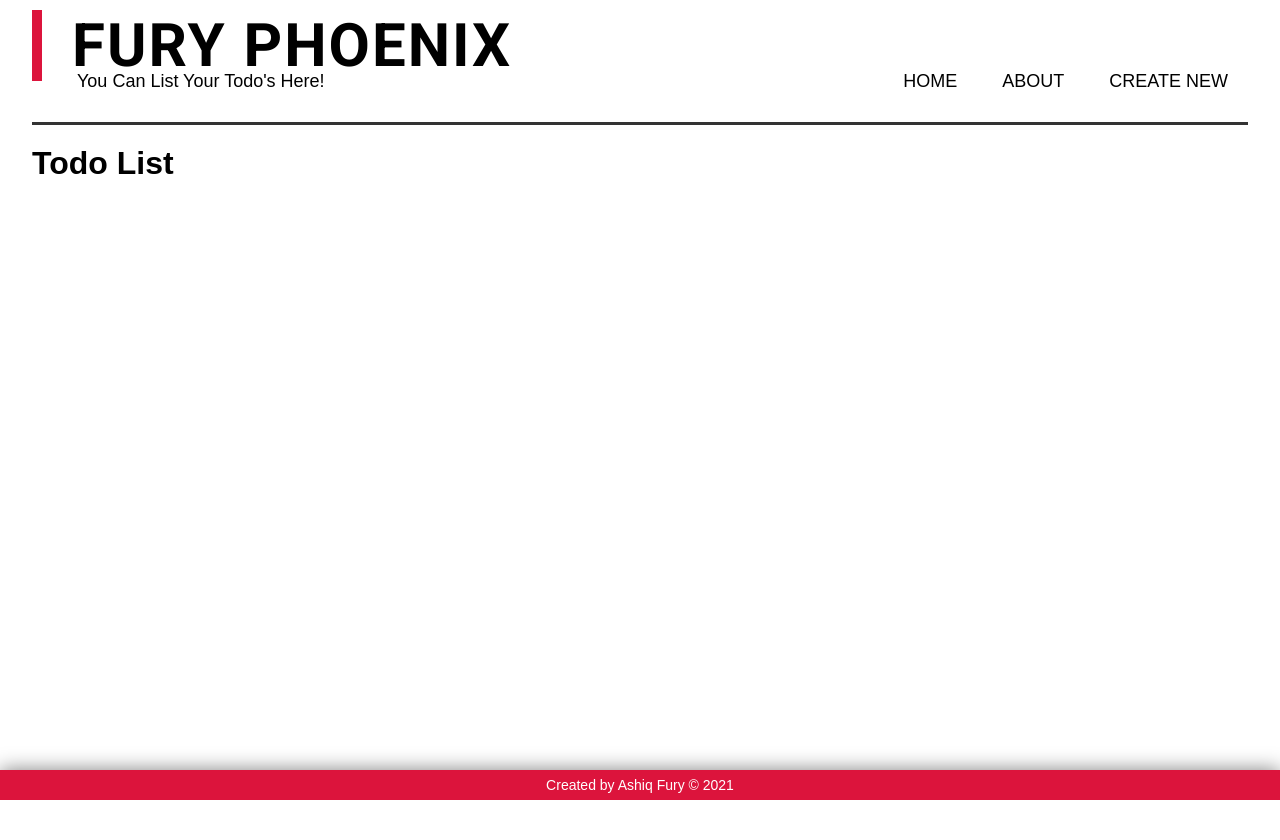
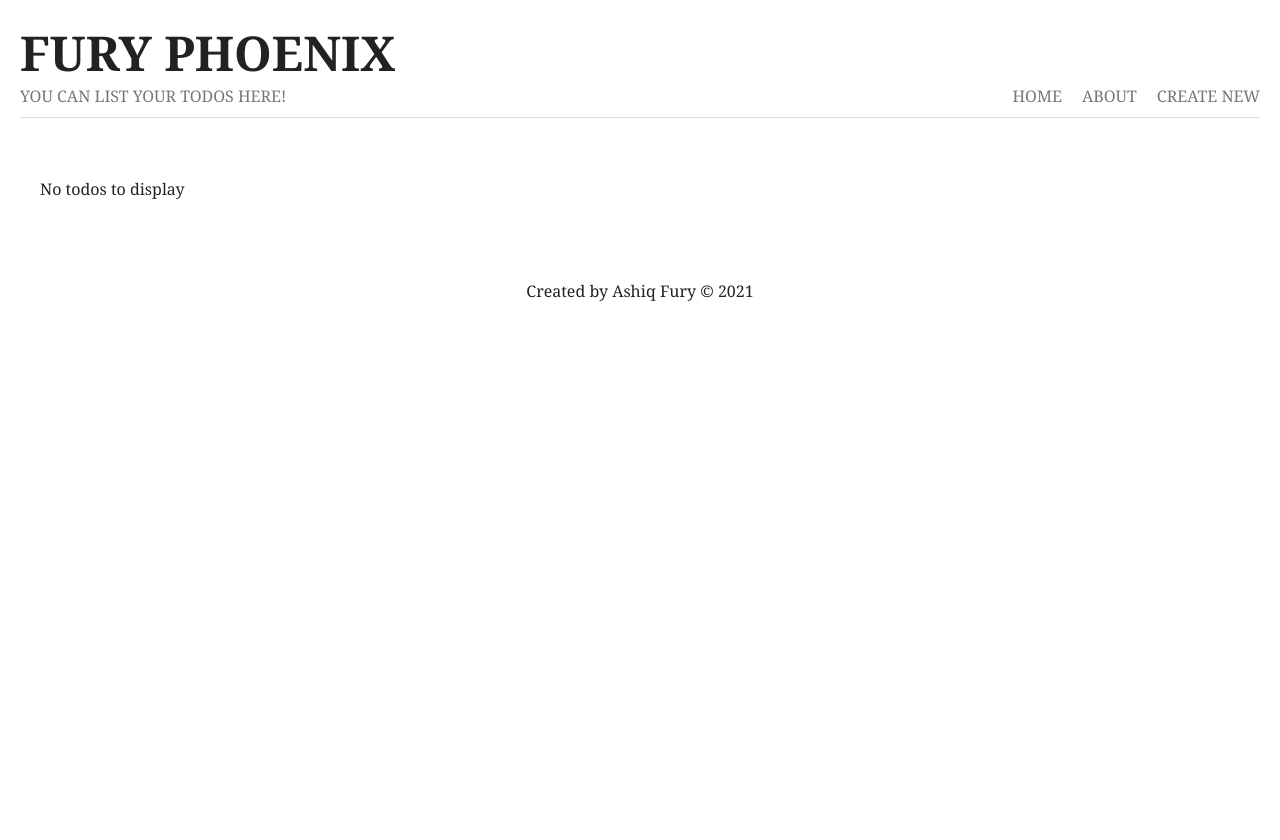
Before and after one commit to ashiqfury/Todo-App-Express, a Node server app: page /todo in a window 1280 px wide. Before the commit the page ends 800 px from the top, so only its background shows below. Run offline with Node 20, Linux system fonts and the light colour scheme; data that the repository does not hold is empty; some libraries are stand-ins or nearby versions.

Commit message:
Completed front end part

```diff
--- /dev/null
+++ b/public/completed.js
@@ -0,0 +1 @@
+const titles = document.querySelector('')
--- a/public/style.css
+++ b/public/style.css
@@ -1,99 +1,124 @@
-@import url('https://fonts.googleapis.com/css2?family=Kaushan+Script&family=Roboto:ital,wght@0,100;0,300;0,400;0,500;0,700;0,900;1,100;1,300;1,400;1,500;1,700;1,900&display=swap');
-
-* {
+@import url('https://fonts.googleapis.com/css2?family=Noto+Serif:wght@400;700&display=swap');
+body {
+	max-width: 1200px;
+	margin: 20px auto;
+	padding: 0 20px;
+	font-family: 'Noto Serif', serif;
+	height: 100vh;
+	max-width: 100%;
+}
+p,
+h1,
+h2,
+h3,
+a,
+ul {
 	margin: 0;
 	padding: 0;
-	box-sizing: border-box;
-	font-family: 'Poppins', sans-serif;
+	text-decoration: none;
+	color: #222;
 }
-body {
-	width: 95%;
-	min-height: 100vh;
-	height: 100%;
-	font-size: 100%;
+nav {
+	display: flex;
+	justify-content: space-between;
+	margin-bottom: 60px;
+	padding-bottom: 10px;
+	border-bottom: 1px solid #ddd;
+	text-transform: uppercase;
+}
+nav ul {
+	display: flex;
+	align-items: flex-end;
+	justify-content: space-between;
+}
+nav li {
+	list-style-type: none;
+	margin-left: 20px;
+}
+nav h1 {
+	font-size: 3em;
+}
+nav p,
+nav a {
+	color: #777;
+	font-weight: 300;
+}
+footer {
+	color: #777;
+	text-align: center;
+	margin: 80px auto 20px;
+}
+h2 {
+	text-transform: capitalize;
+	margin-bottom: 8px;
+}
+.content {
+	margin-left: 20px;
+}
+/* index styles */
+.todo {
+	width: fit-content;
+}
+.todo a {
+	font-size: 18px;
+	flex-basis: 45%;
+	display: block;
+	margin: 40px 0;
+	padding-left: 20px;
+	border-left: 6px solid crimson;
+}
+.todo a:hover h3 {
+	color: crimson;
+}
+/* details styles */
+.details {
+	position: relative;
+}
+.delete {
+	position: absolute;
+	top: 0;
+	right: 0;
+	border-radius: 20px;
+	padding: 8px 16px;
+	background: crimson;
+	color: white;
+	transition: 150ms;
+}
+.delete:hover {
+	cursor: pointer;
+	transform: scale(1.05);
+}
+/* create styles */
+.create-blog form {
+	max-width: 400px;
 	margin: 0 auto;
-	background: #fff5de;
-	background: #fff;
 }
-
-header {
+.create-blog input,
+.create-blog textarea {
+	display: block;
 	width: 100%;
-	text-transform: uppercase;
-	padding: 10px 0;
-	border-bottom: 3px solid #333;
+	margin: 10px 0;
+	padding: 8px;
 }
-
-header h1 {
-	font-size: 60px;
+.create-bog label {
 	display: block;
+	margin-top: 2px;
 }
-
-.logo a {
-	color: black;
-	text-decoration: none;
-	font-family: 'Roboto', sans-serif;
-	font-weight: 700;
-	letter-spacing: 2px;
-	border-left: 10px solid crimson;
-	padding-left: 30px;
+textarea {
+	height: 120px;
+	resize: none;
 }
-
-.header-para {
-	text-transform: capitalize;
-	margin-left: 45px;
-	/* font-family: 'Kaushan Script'; */
+input,
+button,
+textarea {
+	font-family: 'poppins', sans-serif;
 }
-
-header .header-desc {
-	width: 100%;
-	display: flex;
-	align-items: center;
-	justify-content: space-between;
-	font-size: 18px;
-	margin-bottom: 20px;
-	margin-top: -10px;
+.create-blog button {
+	margin-top: 20px;
+	background: crimson;
+	color: white;
+	padding: 6px 12px;
+	border: 0;
+	font-size: 1.2em;
+	cursor: pointer;
 }
-
-.nav-links:hover {
-	color: crimson;
-	font-weight: 500;
-	border-bottom: 3px solid crimson;
-}
-.nav-links {
-	transition: 300ms;
-	text-decoration: none;
-	color: black;
-	margin: 0 20px;
-}
-
-.content {
-	width: 100%;
-	margin: 20px 0;
-}
-
-.title-index {
-	font-size: 32px;
-	padding-left: 10px;
-	border-left: 5px solid crimson;
-	font-weight: 400;
-	font-family: Arial, Helvetica, sans-serif;
-}
-
-footer {
-	height: 30px;
-	position: absolute;
-	bottom: 0;
-	left: 0;
-	right: 0;
-	background: crimson;
-	color: #fff;
-	text-align: center;
-	line-height: 30px;
-	font-size: 14px;
-	box-shadow: 0 0 20px rgba(0, 0, 0, 0.5);
-}
-
-footer a {
-	text-decoration: none;
-	color: #fff;
-}
--- a/views/404.ejs
+++ b/views/404.ejs
@@ -3,7 +3,11 @@
 	<%- include('./partials/head.ejs') %>
 	<body>
 		<%- include('./partials/header.ejs') %>
-		<div class="content"></div>
+
+		<div class="not-found content">
+			<h2>404 - Oops..! This page was not found.</h2>
+		</div>
+
 		<%- include('./partials/footer.ejs') %>
 	</body>
 </html>
--- a/views/create.ejs
+++ b/views/create.ejs
@@ -3,8 +3,7 @@
 	<%- include('./partials/head.ejs') %>
 	<body>
 		<%- include('./partials/header.ejs') %>
-		<div class="content">
-			<h1>Create your list here!</h1>
+		<div class="create-blog content">
 			<form action="/todo" method="POST">
 				<label for="title">Enter todo name</label>
 				<input type="text" name="title" id="title" required autofocus />
--- a/views/index.ejs
+++ b/views/index.ejs
@@ -5,17 +5,16 @@
 	<body>
 		<div class="container">
 			<%- include('./partials/header.ejs') %>
-			<div class="content">
-				<h1>Todo List</h1>
-				<div class="content">
-					<% if (todo.length > 0) { %>
-						<% for (let item in todo) { %>
-							<a href="/todo/<%= todo[item]._id %> ">
-								<h2 class="title-index"><%= todo[item].title %></h2>
-							</a>
-						<% } %>
+			<div class="todo content">
+				<% if (todo.length > 0) { %>
+					<% for (let item in todo) { %>
+						<a class="single" href="/todo/<%= todo[item]._id %> ">
+							<h3 class="title"><%= todo[item].title %></h3>
+						</a>
 					<% } %>
-				</div>
+				<% } else { %>
+					<p>No todos to display</p>
+				<% } %>
 			</div>
 			<%- include('./partials/footer.ejs') %>
 		</div>
--- a/views/partials/header.ejs
+++ b/views/partials/header.ejs
@@ -1,4 +1,4 @@
-<header>
+<!-- <nav>
 	<h1 class="logo"><a href="/todo">Fury Phoenix</a></h1>
 	<div class="header-desc">
 		<p class="header-para">You can list your todo's here!</p>
@@ -8,4 +8,16 @@
 			<a class="nav-links" href="/todo/create">Create New</a>
 		</nav>
 	</div>
-</header>
+</nav> -->
+
+<nav>
+	<div class="site-title">
+		<a href="/todo"><h1>Fury Phoenix</h1></a>
+		<p>You can list your todos here!</p>
+	</div>
+	<ul>
+		<li><a class="nav-links" href="/todo">Home</a></li>
+		<li><a class="nav-links" href="/about">About</a></li>
+		<li><a class="nav-links" href="/todo/create">Create New</a></li>
+	</ul>
+</nav>
```
Also changed, not shown: public/myStyle.css (added, +102 -0 lines), views/details.ejs (+4 -4 lines).
